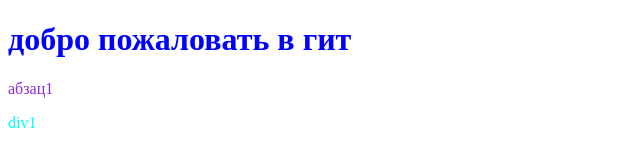
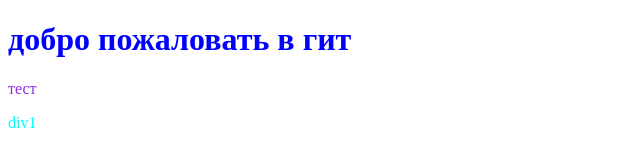
Before and after one commit to roman19730310/------2, a plain HTML site: page index.html in a window 1280 px wide. Shown: the full height of the page, 0-640 px from the left. Drawn offline with Linux system fonts and the light colour scheme.

Commit message:
изменил текст абзаца

```diff
--- a/index.html
+++ b/index.html
@@ -8,7 +8,7 @@
 </head>
 <body>
  <h1>добро пожаловать в гит</h1>
- <p>абзац1</p>
+ <p>тест</p>
  <div>div1</div>
 </body>
 </html>
```
